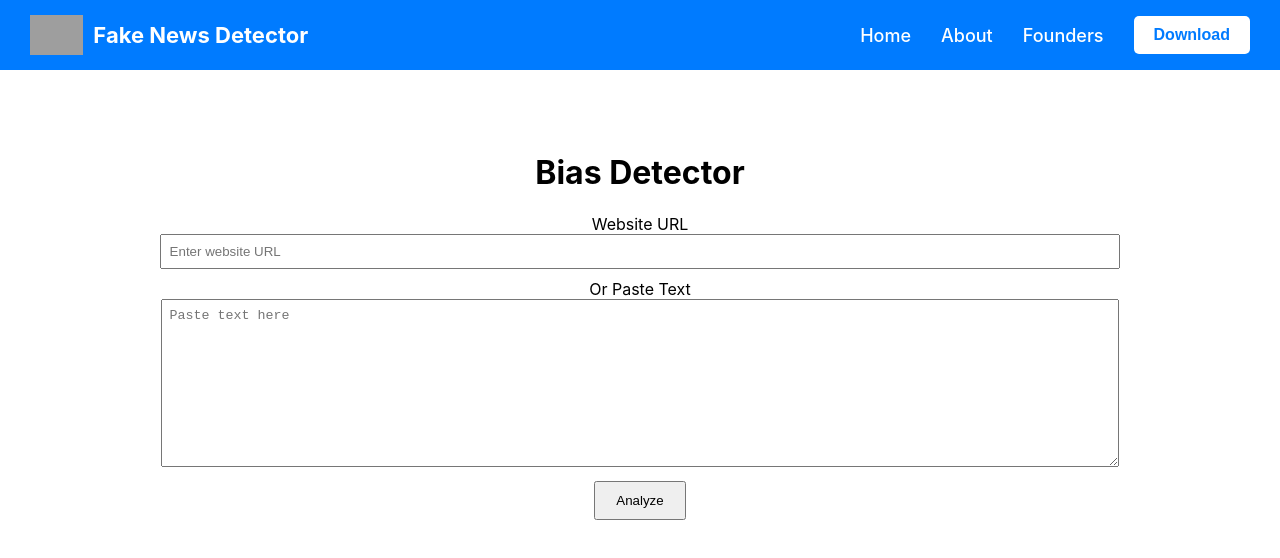
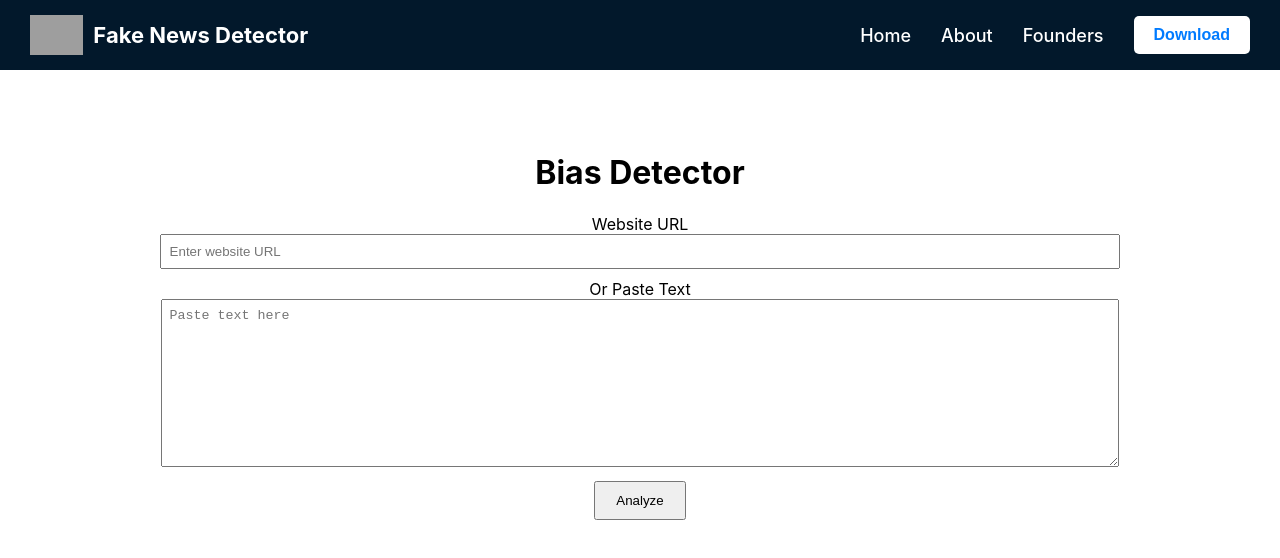
Before and after one commit to alexliao95311/bias-detector, a React (Vite) app in the folder frontend/: page / in a window 1280 px wide. Shown: the top 558 px of the page. Built offline with nearby package versions, Linux system fonts and the light colour scheme; grey boxes are pictures that could not be loaded.

Commit message:
frontend

```diff
--- a/frontend/src/App.jsx
+++ b/frontend/src/App.jsx
@@ -74,7 +74,7 @@ function App() {
           top: 0,
           left: 0,
           width: '100%',
-          backgroundColor: '#007bff',
+          backgroundColor: '#02182B',
           padding: '15px 30px',
           display: 'flex',
           justifyContent: 'space-between',
```
